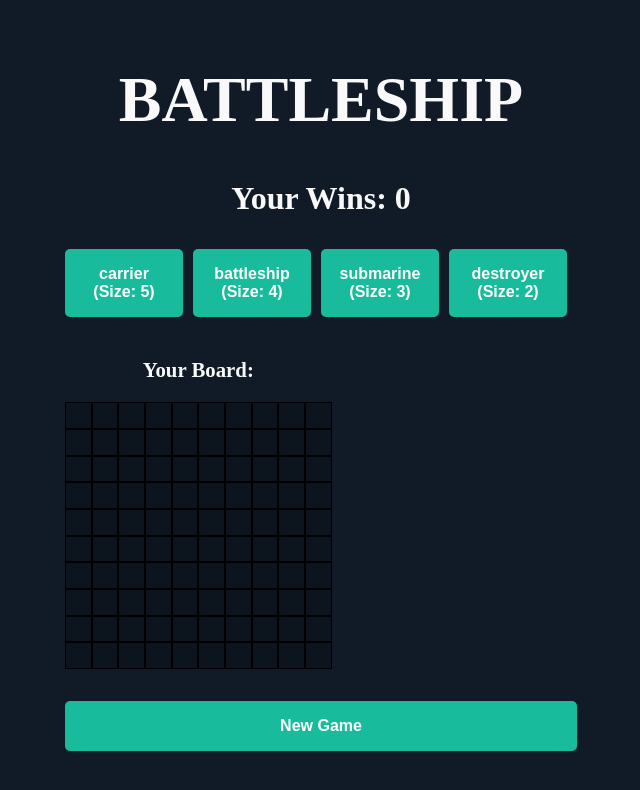
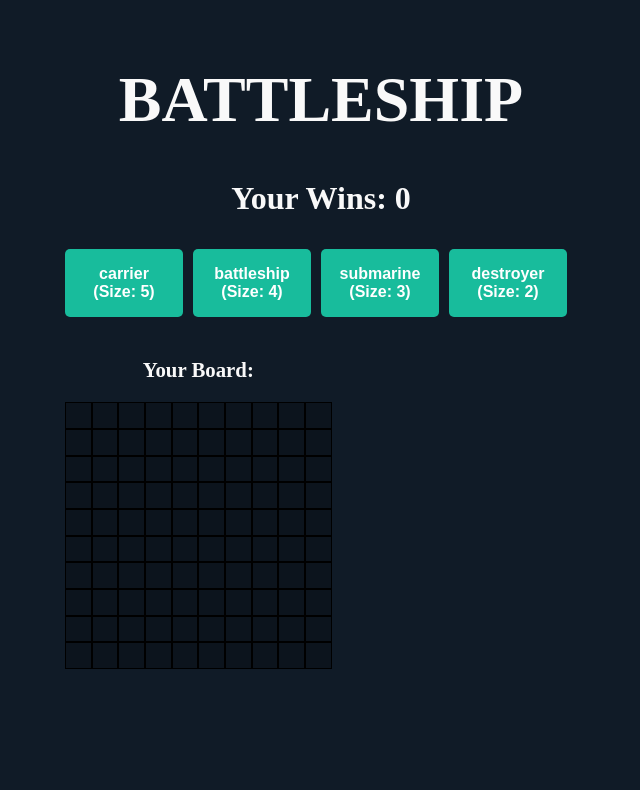
Before and after one commit to EliasBaron/battleship-ui, a React (Vite) app: page /game in a window 1280 px wide. Shown: the top 790 px of the page, without its empty margins (319-959 px from the left). Built offline with nearby package versions, Linux system fonts and the light colour scheme.

Commit message:
added gameover component

```diff
--- a/src/components/Game.jsx
+++ b/src/components/Game.jsx
@@ -3,6 +3,7 @@ import "../App.css";
 import Board from "./gameComponents/Board";
 import ShipCounters from "./gameComponents/ShipCounters";
 import ShipButton from "./gameComponents/ShipButton";
+import GameOver from "./gameComponents/GameOver";
 
 export default function Game() {
   const BOARD_SIZE = 10;
@@ -302,25 +303,27 @@ export default function Game() {
     setTurn("");
   }
 
+  function areAllShipsSunk(ships) {
+    return Object.values(ships).every((value) => value === 0);
+  }
+
   return (
     <div className="app-container">
       <h1 className="maintitle">BATTLESHIP</h1>
       <p className="title">Your Wins: {winCount}</p>
 
-      {Object.values(remainingPlayerShips).every((value) => value === 0) ? (
-        <>
-          <p className="text">YOU LOSE! :(</p>
-          <p className="subtitle">Want a rematch? ⬇</p>
-        </>
-      ) : (
-        <>
-          {Object.values(remainingComputerShips).every(
-            (value) => value === 0
-          ) ? (
-            <>
-              <p className="text">YOU WIN! :)</p>
-              <p className="subtitle">Wanna play again? ⬇</p>
-            </>
+      {areAllShipsSunk(remainingPlayerShips) ? (
+        <GameOver
+          message="YOU LOSE! :("
+          buttonText="Want a rematch? ⬇"
+          resetGame={resetGame}
+        />
+      ) : areAllShipsSunk(remainingComputerShips) ? (
+        <GameOver
+          message="YOU WIN! :)"
+          buttonText="Wanna play again? ⬇"
+          resetGame={resetGame}
+        />
       ) : (
         <>
           {!warStarted && (
@@ -340,8 +343,7 @@ export default function Game() {
 
           {selectedShip && !placedShips[selectedShip] && (
             <button onClick={changeOrientation} className="orientation-button">
-                  Change orientation (Current:{" "}
-                  {shipData[selectedShip].orientation})
+              Change orientation (Current: {shipData[selectedShip].orientation})
             </button>
           )}
 
@@ -366,9 +368,7 @@ export default function Game() {
           <div className="boards">
             <div className="board">
               <p className="text">Your Board:</p>
-                  <div
-                    className={`board ${turn === "player" ? "opacity" : ""}`}
-                  >
+              <div className={`board ${turn === "player" ? "opacity" : ""}`}>
                 <Board
                   board={userBoard}
                   hits={computerHits}
@@ -383,9 +383,7 @@ export default function Game() {
               <div className="board">
                 <p className="text">Computer's Board:</p>
                 <div
-                      className={`board ${
-                        turn === "computer" ? "opacity" : ""
-                      }`}
+                  className={`board ${turn === "computer" ? "opacity" : ""}`}
                 >
                   <Board
                     board={computerBoard}
@@ -400,9 +398,6 @@ export default function Game() {
           </div>
         </>
       )}
-        </>
-      )}
-      <button className="button margin-bottom"onClick={resetGame}>New Game</button>
     </div>
   );
 }
--- /dev/null
+++ b/src/components/gameComponents/GameOver.jsx
@@ -0,0 +1,13 @@
+import React from 'react';
+
+export default function GameOver({ message, buttonText, resetGame }) {
+    return (
+      <>
+        <p className="text">{message}</p>
+        <p className="subtitle">{buttonText}</p>
+        <button className="button margin-bottom" onClick={resetGame}>
+          New Game
+        </button>
+      </>
+    );
+}
```
Lines whose indentation alone changed are shown as unchanged.
